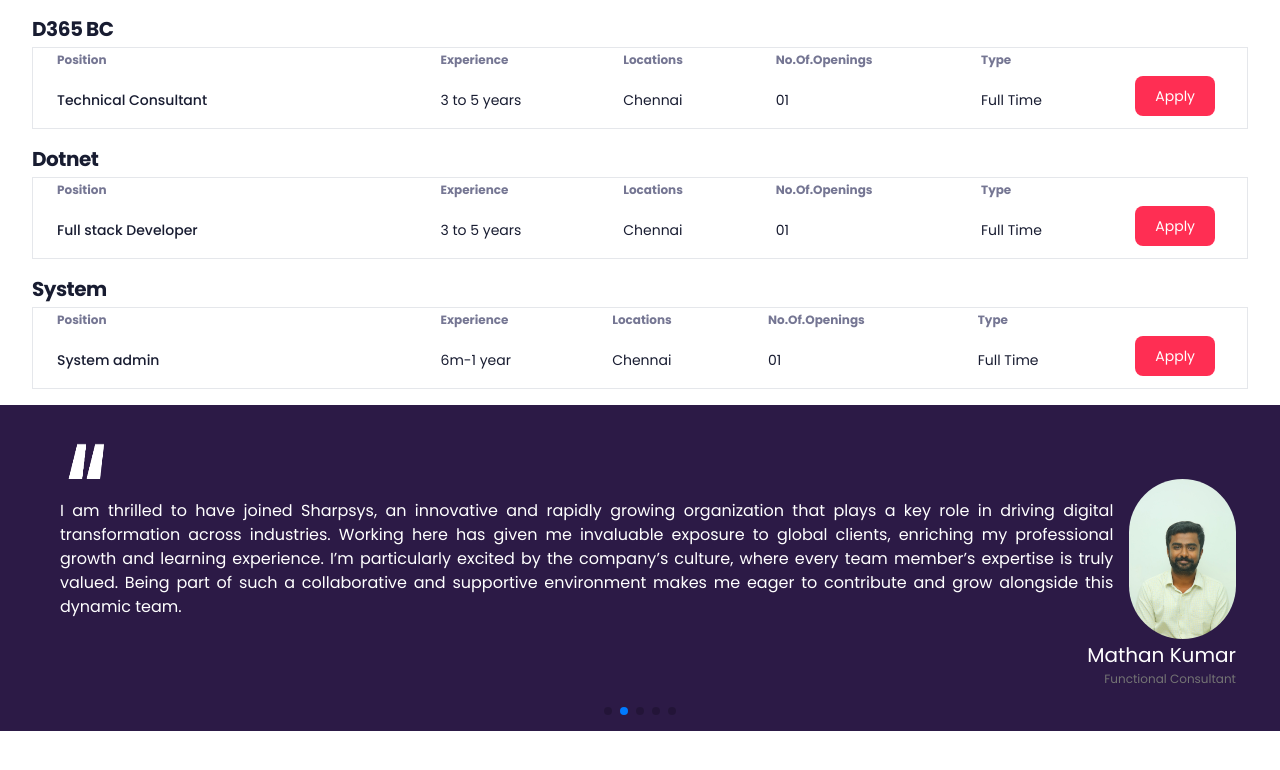
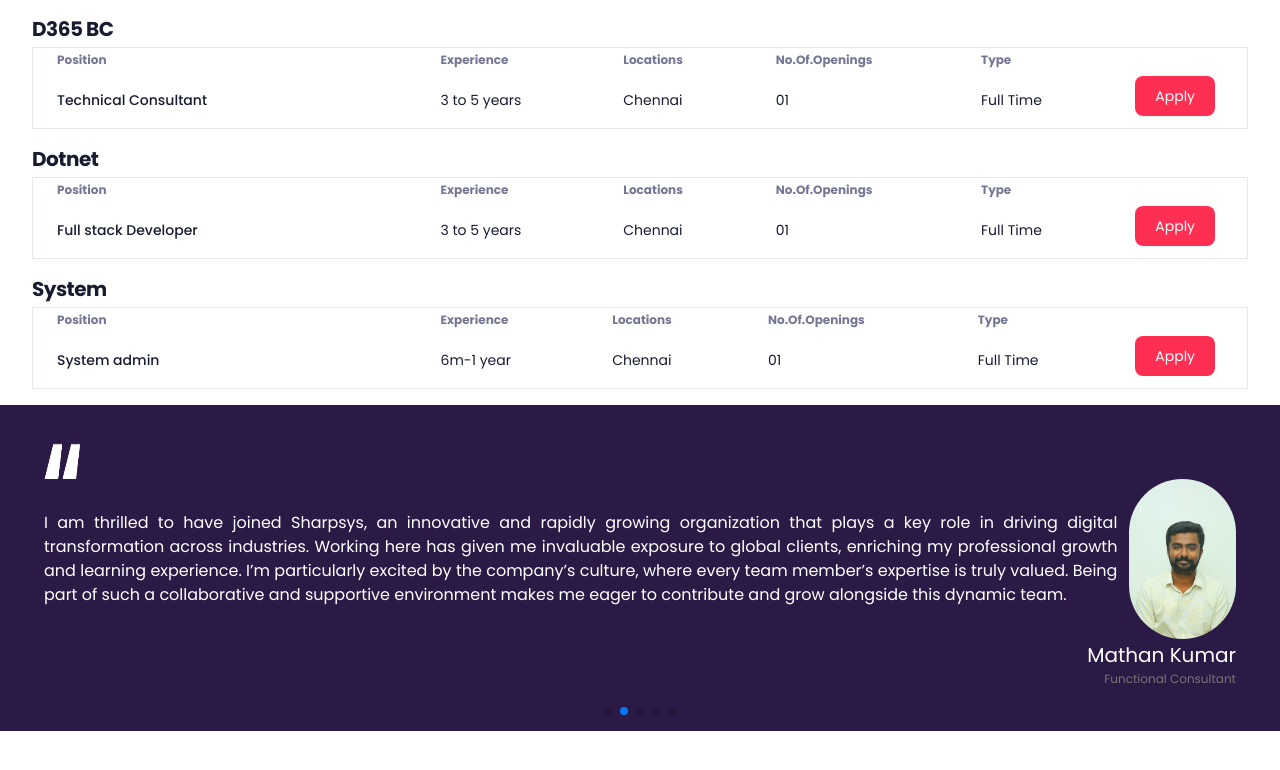
Before and after one commit to meiyazhakanram/sharpsys-ui, a Next.js app: page /careers in a window 1280 px wide. Shown: the part 2649-3419 px from the top of the page. Built offline with nearby package versions, Linux system fonts and the light colour scheme.

Commit message:
Update employeeStories.tsx

```diff
--- a/components/employeeStories/employeeStories.tsx
+++ b/components/employeeStories/employeeStories.tsx
@@ -8,10 +8,10 @@
     <div className={`flex justify-center items-center'`}>
     <div className={`flex justify-between dark:border-strokedark`}>
       <div className="p-2">
-      <img className={`w-9 h-9 ml-6`} src={'/images/employeeStories/quote.png'} alt={header}/>
+      <img className={`w-9 h-9 -m1-1 md:ml-0`} src={'/images/employeeStories/quote.png'} alt={header}/>
         <div className="flex lg:flex-row flex-col items-center">
-        <p className="text-base text-justify text-white m-auto px-4">{content}</p>
-        <Image className={`rounded-full w-36 h-40`} src={image} alt={header}/> </div>
+        <p className="text-base text-justify text-white m-auto md:px-0">{content}</p>
+        <Image className={`rounded-full w-36 h-40 md:ml-3`} src={image} alt={header}/> </div>
         <h2 className="text-metatitle2 text-bold text-white lg:text-right text-center">
           {header}
         </h2>
```
